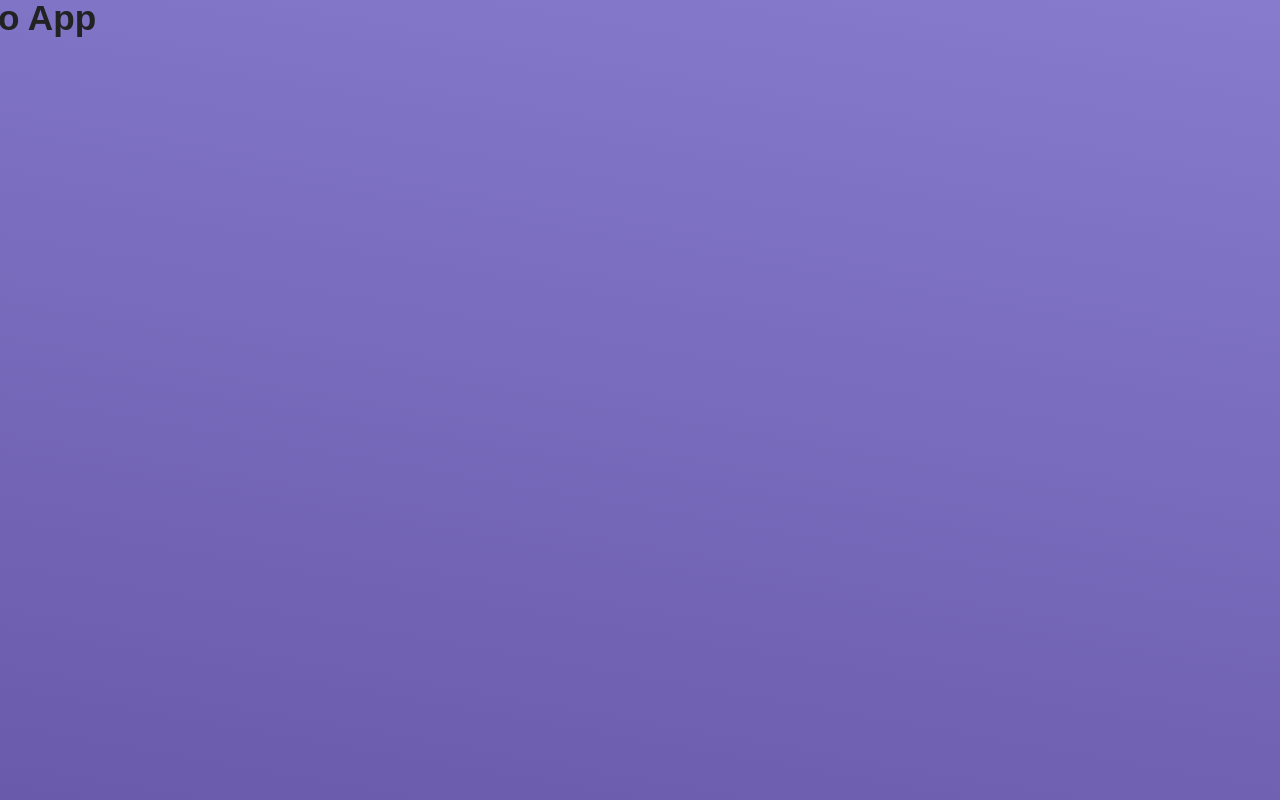
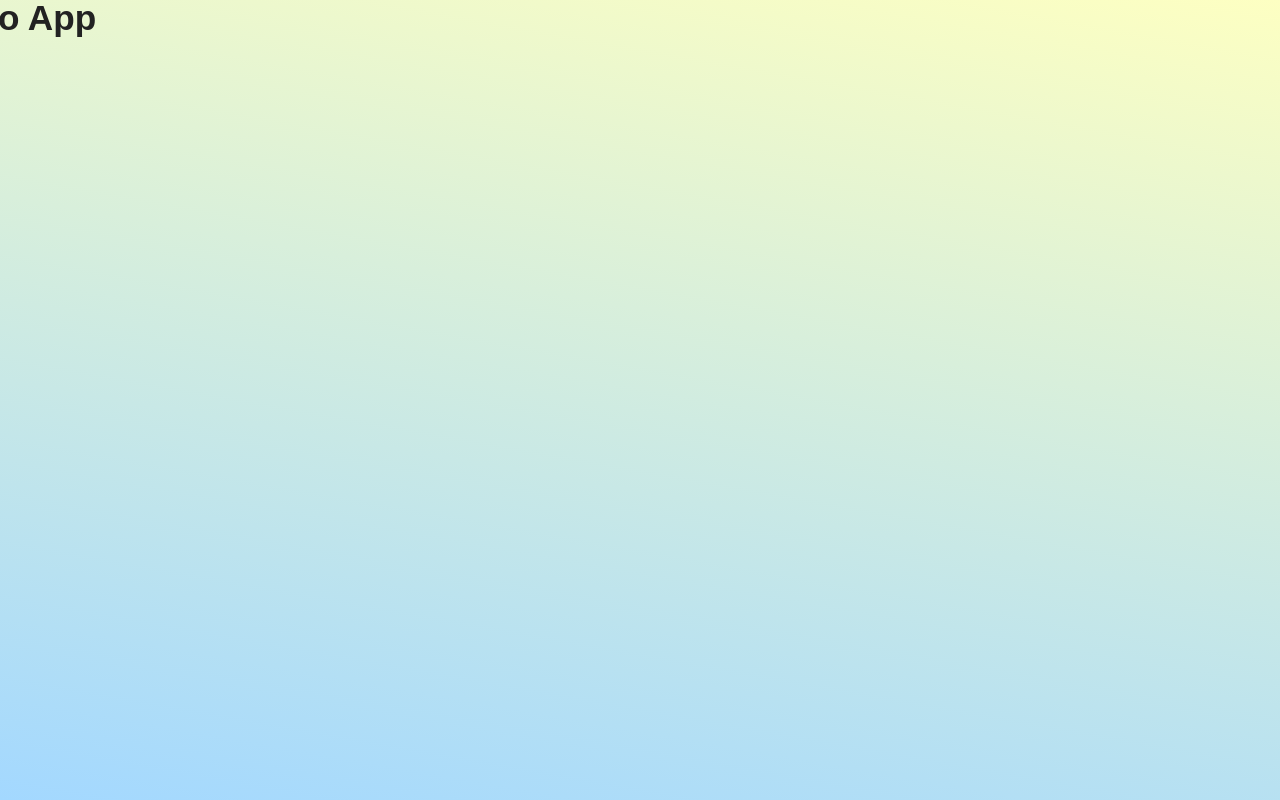
Before and after one commit to Gajmain2020/QuadBAssignment, a React (Vite) app: page / in a window 1280 px wide. Shown: the top 800 px of the page. Built offline with nearby package versions, Linux system fonts and the light colour scheme; a web font is replaced by a local one.

Commit message:
css reset added

```diff
--- a/src/styles/main.css
+++ b/src/styles/main.css
@@ -12,11 +12,7 @@ html {
 }
 
 body {
-  background: linear-gradient(
-    190deg,
-    rgb(134, 123, 205) 0%,
-    rgb(106, 90, 171) 100%
-  );
+  background: linear-gradient(190deg, #fdffc2 0%, #a3d8ff 100%);
   background-repeat: no-repeat;
   background-size: cover;
   background-attachment: fixed;
```
